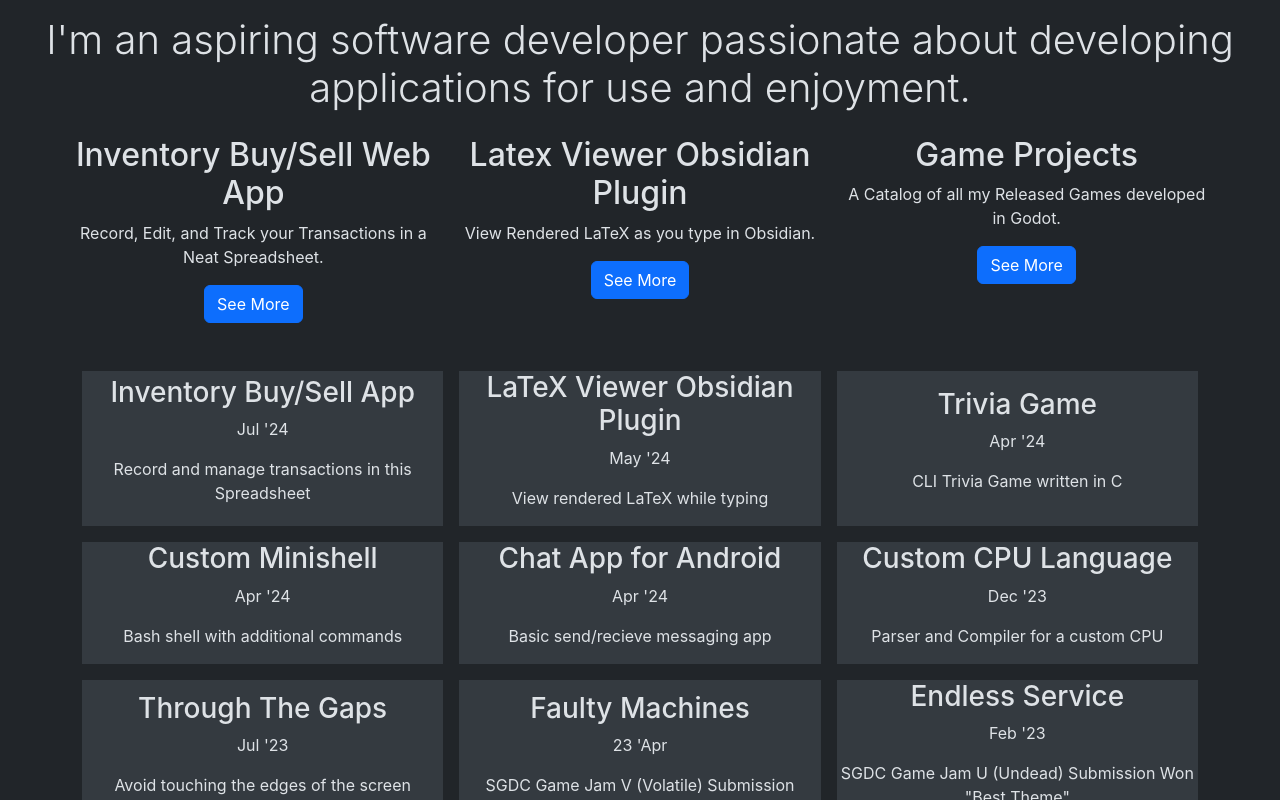
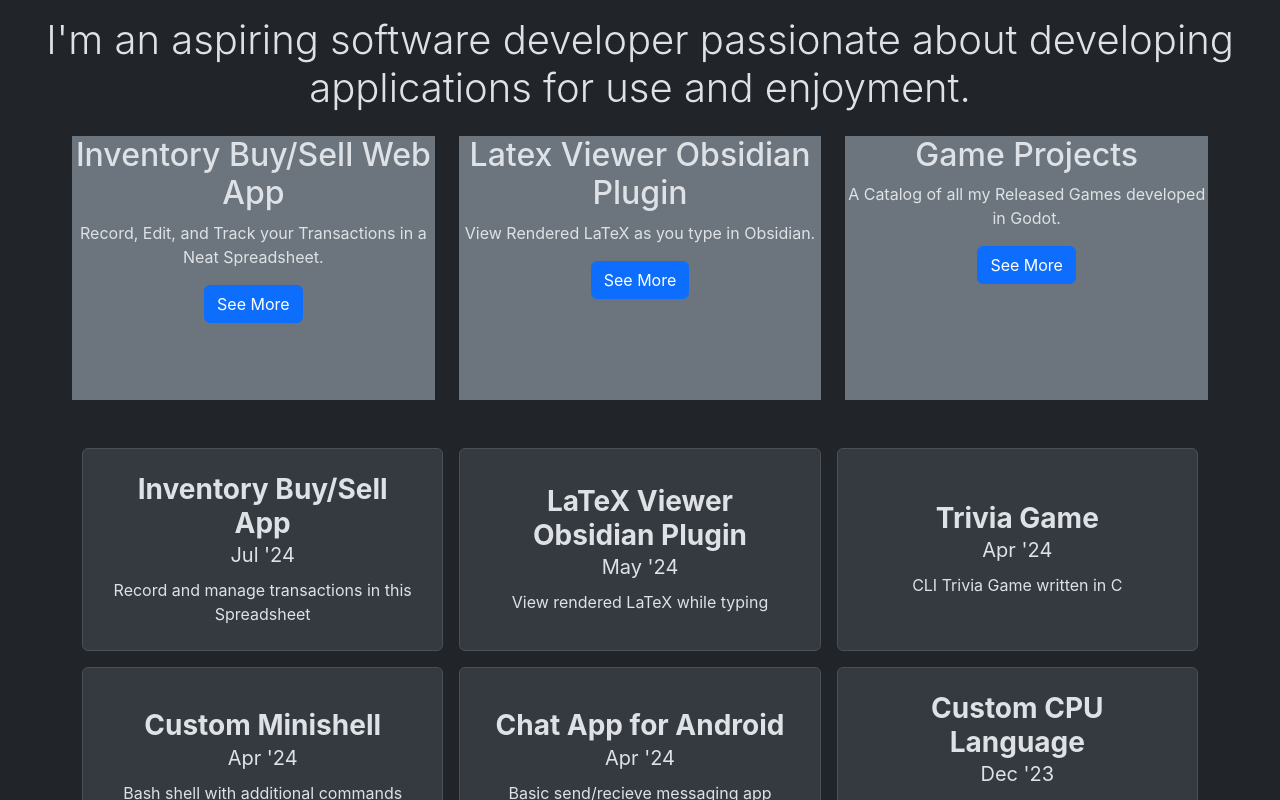
Before and after one commit to butterman0423/butterman0423.github.io, a React (Create React App) app: page / in a window 1280 px wide. Shown: the part 400-1200 px from the top of the page. Built offline with nearby package versions, Linux system fonts and the light colour scheme.

Commit message:
Pretty boxes for projects - Style box for Glance Items

```diff
--- a/src/pages/home/GlanceItem.tsx
+++ b/src/pages/home/GlanceItem.tsx
@@ -10,10 +10,12 @@ export default function GlanceItem({
 }: Options) {
     return (
         <div className="col">
-            <h2 className="text-center">{ title }</h2>
-            <div className="d-flex flex-column justify-content-center">
-                <p className="text-center">{ quip }</p>
-                <a href={link} className="btn btn-primary align-self-center" onClick={ onSeeMore }>See More</a>
+            <div className="bg-secondary h-100">
+                <h2 className="text-center">{ title }</h2>
+                <div className="d-flex flex-column justify-content-center">
+                    <p className="text-center">{ quip }</p>
+                    <a href={link} className="btn btn-primary align-self-center" onClick={ onSeeMore }>See More</a>
+                </div>
             </div>
         </div>
     );
--- a/src/pages/home/Main.tsx
+++ b/src/pages/home/Main.tsx
@@ -16,7 +16,7 @@ export default function Home() {
                     I'm an aspiring software developer passionate about
                     developing applications for use and enjoyment.
                 </p>
-                <div className="row mx-5 mb-5">
+                <div className="row mx-5 mb-5" style={{ height: "33vh" }}>
                     <GlanceItem
                         title="Inventory Buy/Sell Web App"
                         quip="Record, Edit, and Track your Transactions in a Neat Spreadsheet."
--- a/src/pages/home/Projects.tsx
+++ b/src/pages/home/Projects.tsx
@@ -18,10 +18,12 @@ export default function Projects({
         .map(({ title, month, year, quip }) => {
             return (
                 <div className="col-4 text-center">
-                    <div className="bg-body-secondary h-100 d-flex flex-column align-items-center justify-content-center">
-                        <h3>{ title }</h3>
-                        <p>{ month } '{ year }</p>
-                        <p>{ quip }</p>
+                    <div className="bg-body-secondary border rounded h-100 p-4">
+                        <div className="h-100 d-flex flex-column align-items-center justify-content-center">
+                            <h3 className="mb-0 fw-bold">{ title }</h3>
+                            <p className="mb-2 fs-5">{ month } '{ year }</p>
+                            { quip.split('\n').map(v => <p className="m-0">{v}</p>) }
+                        </div>
                     </div>
                 </div>
             );
```
